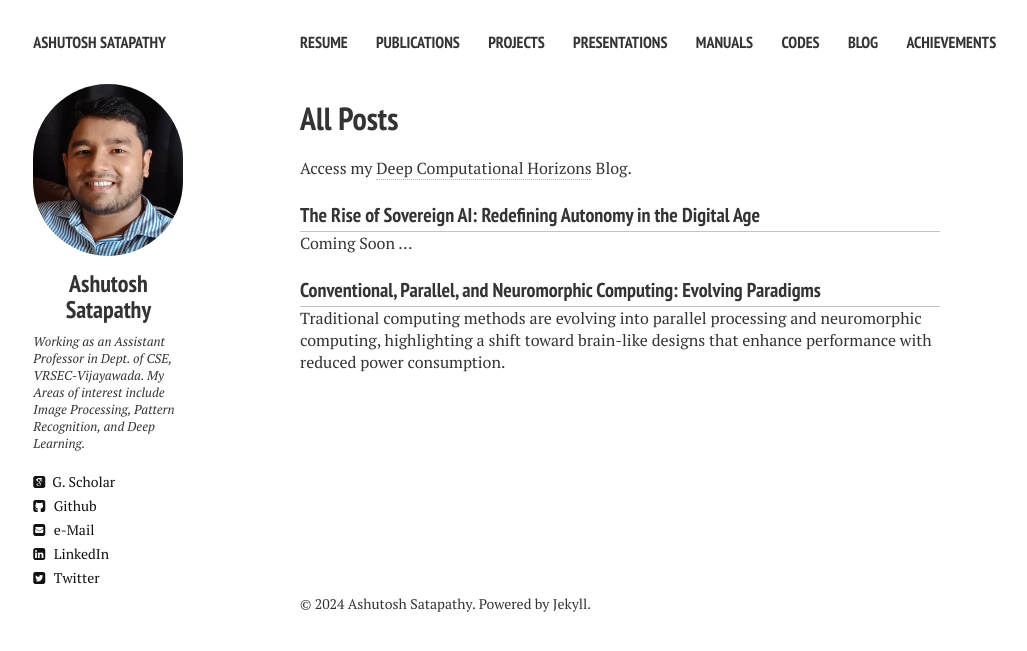
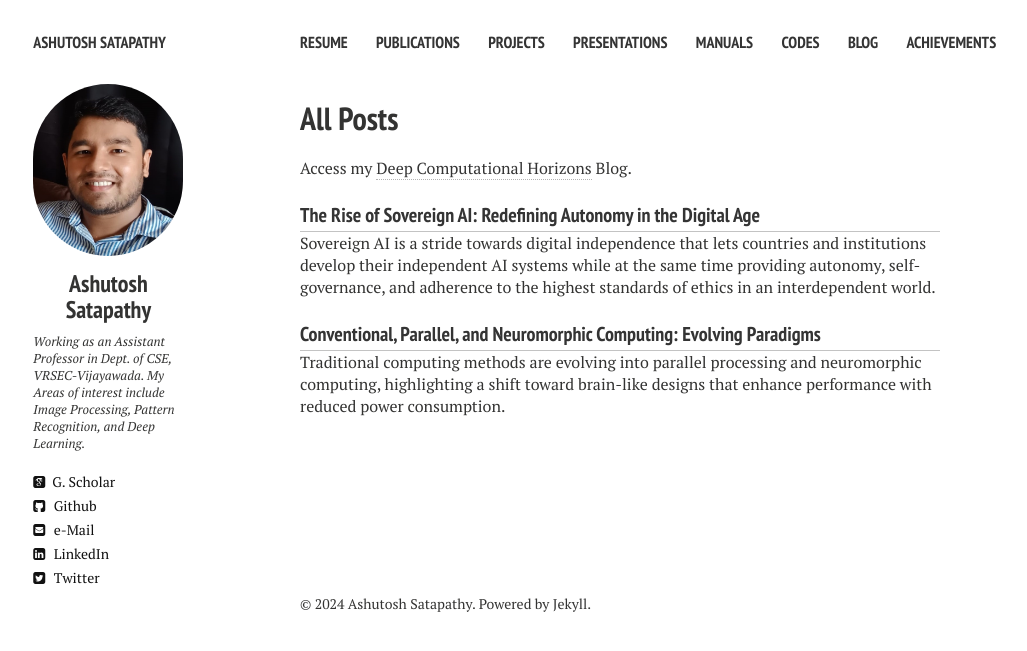
Before and after one commit to ashutoshsatapathy1990/ashutoshsatapathy1990.github.io, a Jekyll site: the page built from blog.md, in a window 1280 px wide. Shown: the top 651 px of the page, without its empty margins (20-1047 px from the left). Built offline with Jekyll 4.4.1, drawn with Linux system fonts in a browser that asks for light colours; nearby versions of some CDN libraries.

Commit message:
Update post-index.html

```diff
--- a/_layouts/post-index.html
+++ b/_layouts/post-index.html
@@ -38,7 +38,7 @@
                   {{ content }}
                 </div>
                     <h3><a href="https://ashutosh1990.wpcomstaging.com/2024/08/24/the-rise-of-sovereign-ai-redefining-autonomy-in-the-digital-age/">The Rise of Sovereign AI: Redefining Autonomy in the Digital Age</a></h3>
-                    <p>Coming Soon ...</p>
+                    <p>Sovereign AI is a stride towards digital independence that lets countries and institutions develop their independent AI systems while at the same time providing autonomy, self-governance, and adherence to the highest standards of ethics in an interdependent world.</p>
 
                     <h3><a href="https://ashutosh1990.wpcomstaging.com/2024/08/04/conventional-parallel-and-neuromorphic-computing-evolving-paradigms/">Conventional, Parallel, and Neuromorphic Computing: Evolving Paradigms</a></h3>
                     <p>Traditional computing methods are evolving into parallel processing and neuromorphic computing, highlighting a shift toward brain-like designs that enhance performance with reduced power consumption.</p>
```
